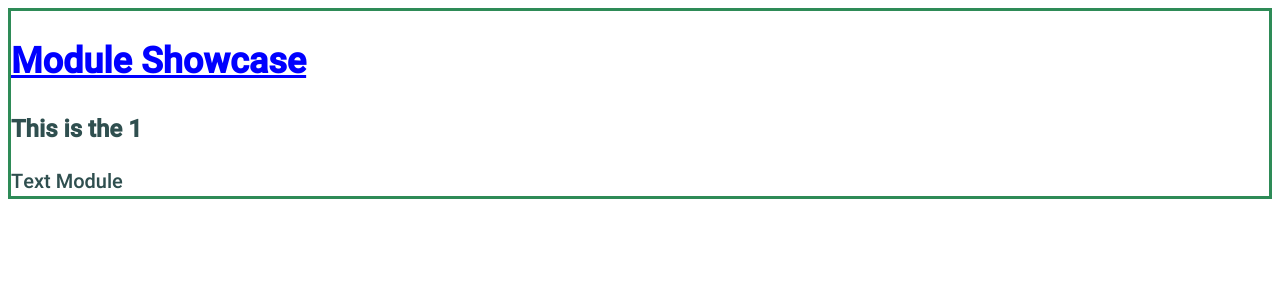
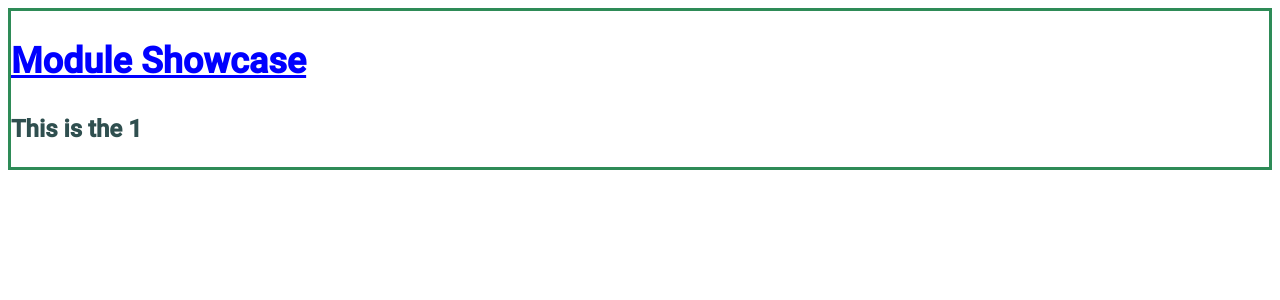
Before and after one commit to aclarke211/vue-tools, a Vue app: page /module/1 in a window 1280 px wide. Shown: the top 300 px of the page. Built offline with nearby package versions, Linux system fonts and the light colour scheme.

Commit message:
Set correct prop for the module selected.

```diff
--- a/src/views/Home.vue
+++ b/src/views/Home.vue
@@ -58,7 +58,12 @@ export default {
     },
 
     goToNewRoute(toolType, category, toolKey) {
-      this.$router.push({ name: `${toolType.name.toLowerCase()}Showcase`, params: { moduleName: category[toolKey].name } });
+      this.$router.push({ name: `${toolType.name.toLowerCase()}Showcase`,
+        params: {
+          moduleName: category[toolKey].name,
+          moduleImport: category[toolKey].srcFile,
+        },
+      });
     },
 
     // getUniqueCategories(toolType) {
--- a/src/views/ModuleShowcase.vue
+++ b/src/views/ModuleShowcase.vue
@@ -4,22 +4,18 @@
      <h2>This is the {{ routeModuleName }}</h2>
 
      <component
-      :is="componentImport" />
+      :is="moduleImport" />
   </div>
 </template>
 
 <script>
-import modulesList from '../modules/base/modules-list';
-
 export default {
   name: 'ModuleShowcase',
 
-  components: modulesList,
-
   props: {
-    componentImport: {
+    moduleImport: {
       type: Function,
-      default: modulesList.text[0].srcFile,
+      default: () => ({}),
     },
   },
 
```
